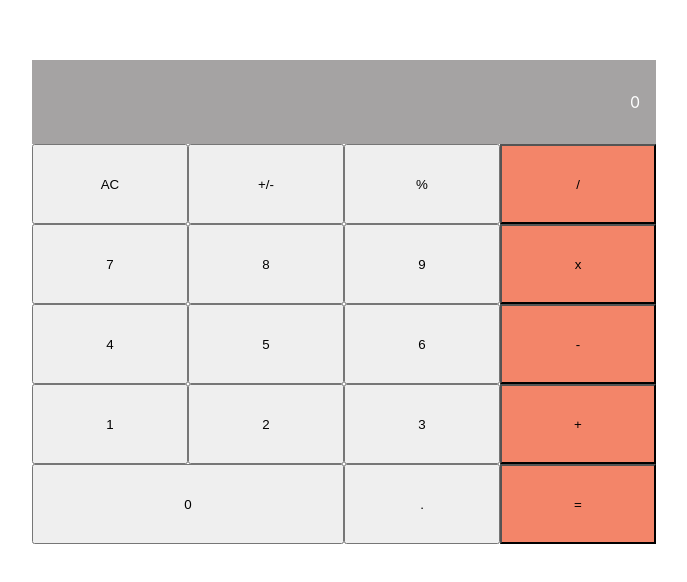
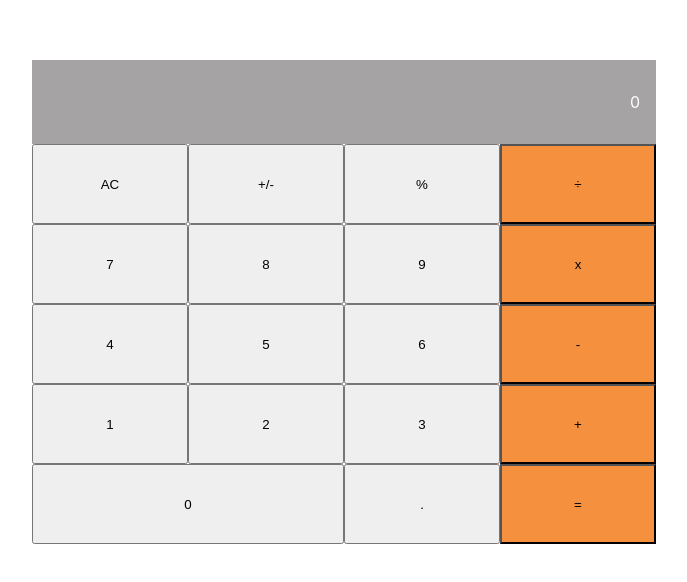
Before and after one commit to yersel500/math-magicians, a React (Create React App) app: page /calculator in a window 1280 px wide. Shown: the part 156-738 px from the top of the page, without its empty margins (296-983 px from the left). Built offline with nearby package versions, Linux system fonts and the light colour scheme.

Commit message:
Fix style and delete unnecesary exports.

```diff
--- a/src/App.js
+++ b/src/App.js
@@ -1,6 +1,6 @@
 import React from 'react';
 import './App.css';
-import { Calculator } from './components/Calculator';
+import Calculator from './components/Calculator';
 
 class App extends React.PureComponent {
   render() {
--- a/src/components/Calculator.css
+++ b/src/components/Calculator.css
@@ -40,5 +40,5 @@
 }
 
 .operator {
-  background-color: rgb(243, 133, 105);
+  background-color: #f5913e;
 }
--- a/src/components/Calculator.js
+++ b/src/components/Calculator.js
@@ -2,7 +2,7 @@ import './Calculator.css';
 import PropTypes from 'prop-types';
 import React from 'react';
 
-export const ShowResult = (props) => {
+const ShowResult = (props) => {
   const { result } = props;
   return (
     <div className="result-container">
@@ -14,7 +14,7 @@ export const ShowResult = (props) => {
 ShowResult.defaultProps = { result: 0 };
 ShowResult.propTypes = { result: PropTypes.number };
 
-export const KeyCalc = (props) => {
+const KeyCalc = (props) => {
   const { eachKey, myClass } = props;
   return (
     <input type="button" className={`eachKey my-${eachKey} ${myClass}`} value={eachKey} />
@@ -30,7 +30,7 @@ KeyCalc.propTypes = {
   myClass: PropTypes.string,
 };
 
-export class Calculator extends React.Component {
+export default class Calculator extends React.Component {
   constructor(props) {
     super(props);
     this.myKeys = [
@@ -47,7 +47,7 @@ export class Calculator extends React.Component {
         myClass: 'general',
       },
       {
-        eachKey: '/',
+        eachKey: '÷',
         myClass: 'operator',
       },
       {
```
